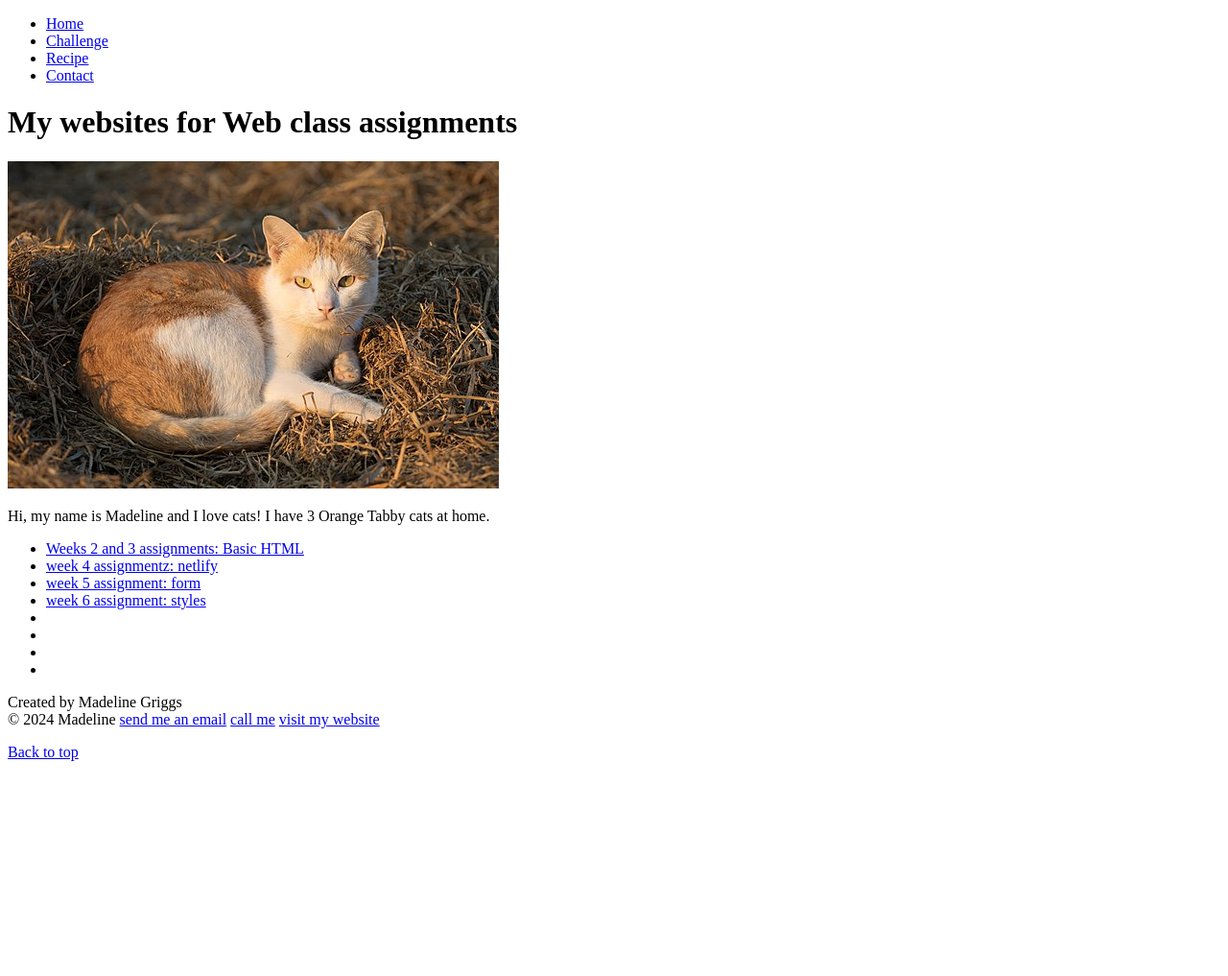
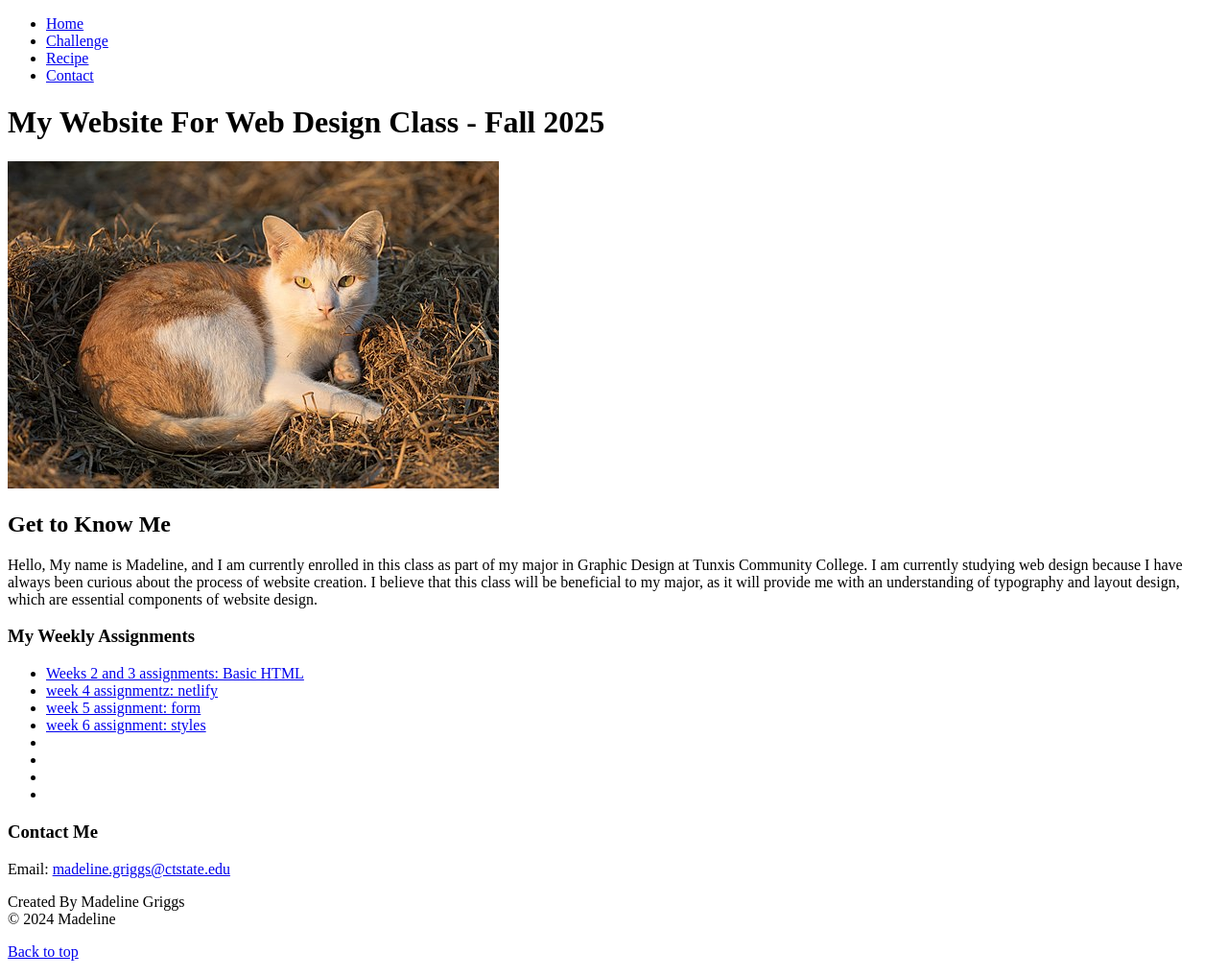
Before and after one commit to MadelineOlga/MadelineOlga.github.io, a plain HTML site: page index.html in a window 1280 px wide. Shown: the whole page at 96% size. Before the commit the page ends 809 px from the top, so only its background shows below. Drawn offline with Linux system fonts and the light colour scheme.

Commit message:
Refactor content and structure in index.html; update headings and enhance personal introduction

```diff
--- a/index.html
+++ b/index.html
@@ -16,11 +16,19 @@
         </ul>
     </nav>
 
-    <h1>My websites for Web class assignments</h1>
+    <h1>My Website For Web Design Class - Fall 2025</h1>
 
     <img src="img/cat-514.jpg" alt="Orange Tabby Cat">
 
-    <p>Hi, my name is Madeline and I love cats! I have 3 Orange Tabby cats at home.</p>
+    <h2>Get to Know Me</h2>
+    <p>Hello,
+
+My name is Madeline, and I am currently enrolled in this class as part of my major in Graphic Design at Tunxis Community College. I am currently studying web design
+because I have always been curious about the process of website creation. I believe that this class will be beneficial to my major, as it will provide me with an
+understanding of typography and layout design, which are essential components of website design.
+</p>
+
+    <h3>My Weekly Assignments</h3>
 
     <section class="assignments">
         <ul>
@@ -34,14 +42,16 @@
             <li><a href=""></a></li>
         </ul>
     </section>
+ <h3>Contact Me</h3>
+     <div>
+                <label for="email">Email:</label>
+                <a href="mailto:madeline.griggs@ctstate.edu">madeline.griggs@ctstate.edu</a>
+            </div>
 
     <footer>
         <p>
-            Created by Madeline Griggs <br>
+            Created By Madeline Griggs <br>
             &copy; 2024 Madeline
-            <A href="mailto:madeline.griggs@ctstate.edu">send me an email</A>
-            <a href="tel:000-000-0001">call me</a>
-            <a href="https://preeminent-torte-e89c1c.netlify.app/">visit my website</a>
         </p>
     </footer>
 
```
